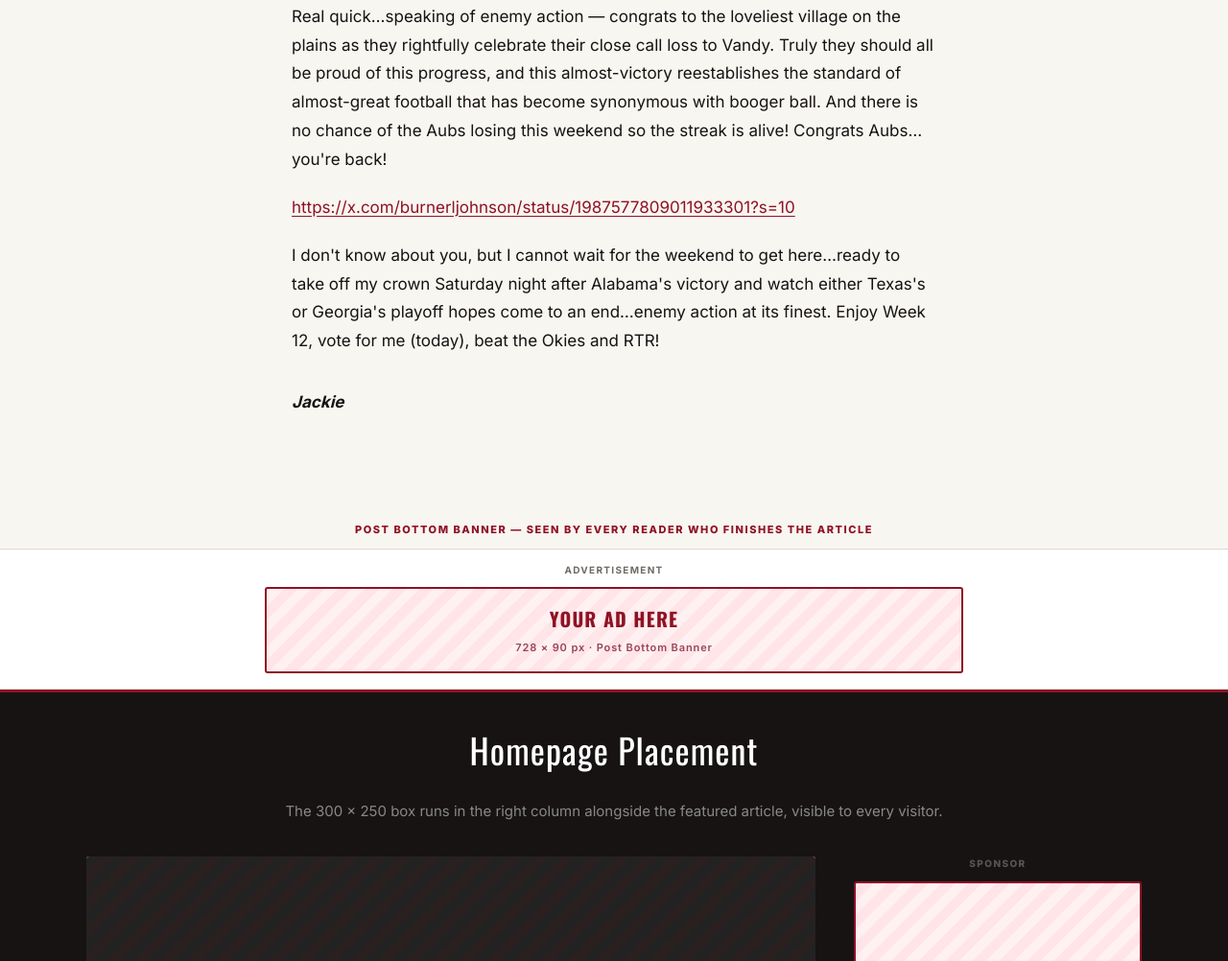
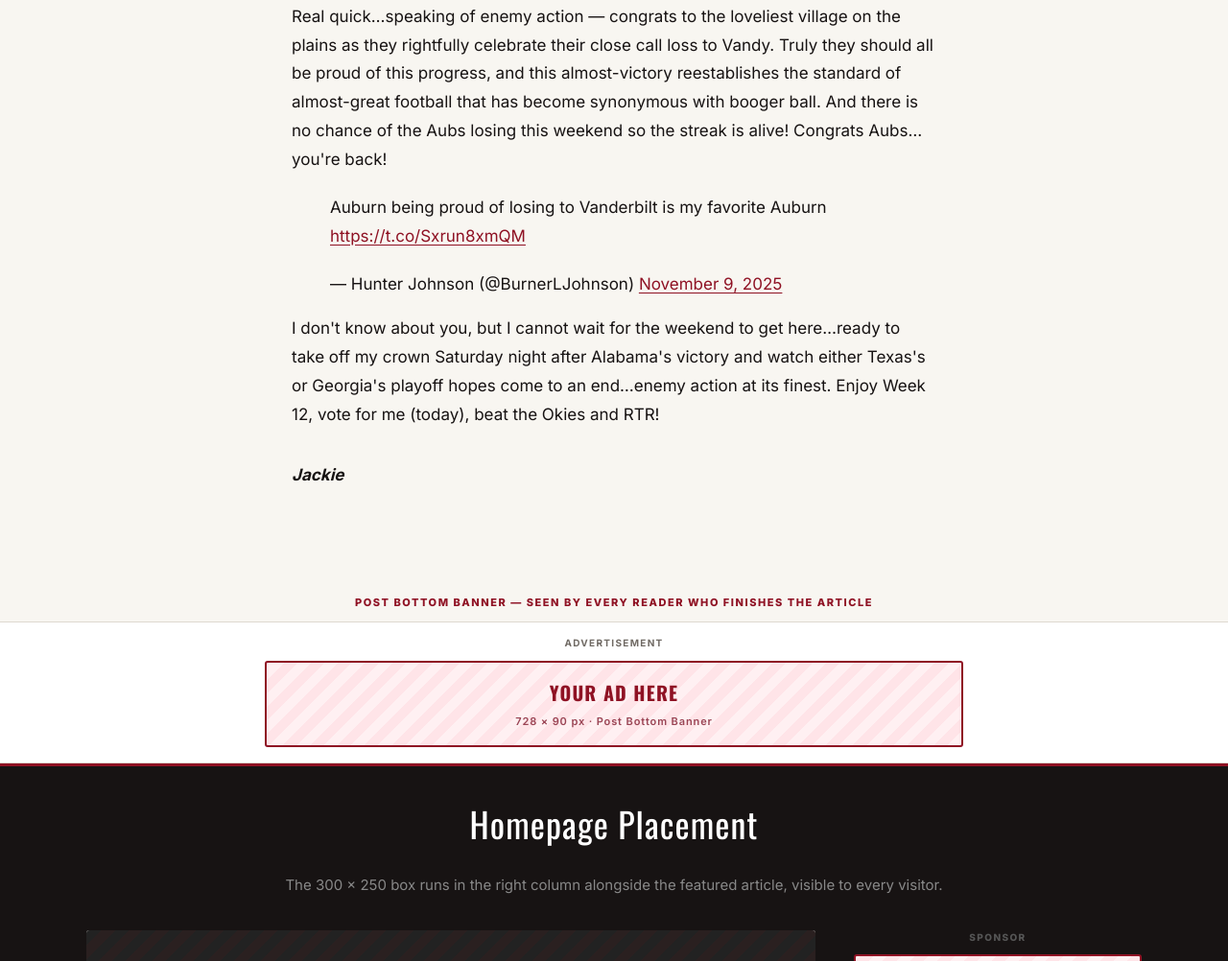
Before and after one commit to austinms1298/the-wuskaloosa-report, a website: page public/ad-demo.html in a window 1280 px wide. Shown: the part 2413-3415 px from the top of the page at 96% size. Drawn offline with nearby package versions, Linux system fonts and the light colour scheme; a script that the page names is missing.

Commit message:
Embed tweet in ad demo article

```diff
--- a/public/ad-demo.html
+++ b/public/ad-demo.html
@@ -270,7 +270,7 @@
 
     <p>Real quick…speaking of enemy action — congrats to the loveliest village on the plains as they rightfully celebrate their close call loss to Vandy. Truly they should all be proud of this progress, and this almost-victory reestablishes the standard of almost-great football that has become synonymous with booger ball. And there is no chance of the Aubs losing this weekend so the streak is alive! Congrats Aubs…you're back!</p>
 
-    <p><a href="https://x.com/burnerljohnson/status/1987577809011933301?s=10" target="_blank" rel="noopener">https://x.com/burnerljohnson/status/1987577809011933301?s=10</a></p>
+    <blockquote class="twitter-tweet"><p lang="en" dir="ltr">Auburn being proud of losing to Vanderbilt is my favorite Auburn <a href="https://t.co/Sxrun8xmQM">https://t.co/Sxrun8xmQM</a></p>&mdash; Hunter Johnson (@BurnerLJohnson) <a href="https://x.com/BurnerLJohnson/status/1987577809011933301?ref_src=twsrc%5Etfw">November 9, 2025</a></blockquote>
 
     <p>I don't know about you, but I cannot wait for the weekend to get here…ready to take off my crown Saturday night after Alabama's victory and watch either Texas's or Georgia's playoff hopes come to an end…enemy action at its finest. Enjoy Week 12, vote for me (today), beat the Okies and RTR!</p>
 
@@ -348,5 +348,6 @@
   <p>© 2026 The Wuskaloosa Report</p>
 </footer>
 
+<script async src="https://platform.x.com/widgets.js" charset="utf-8"></script>
 </body>
 </html>
```
